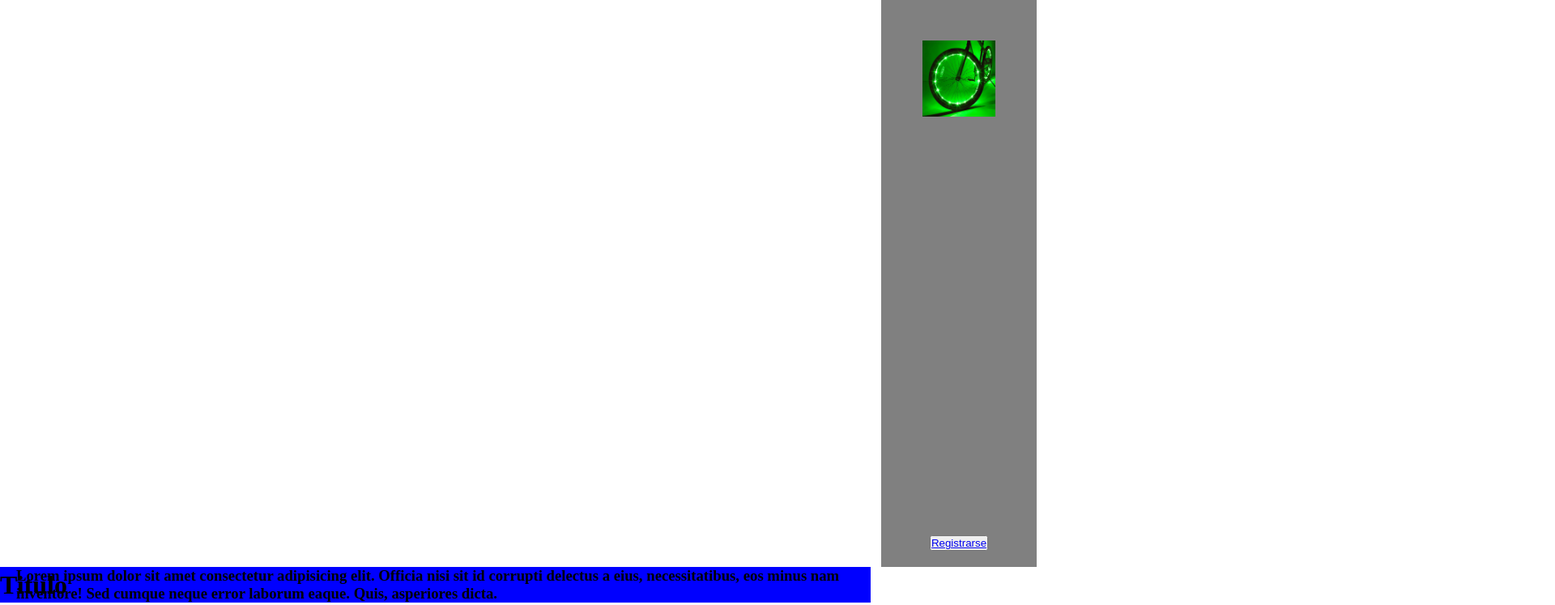
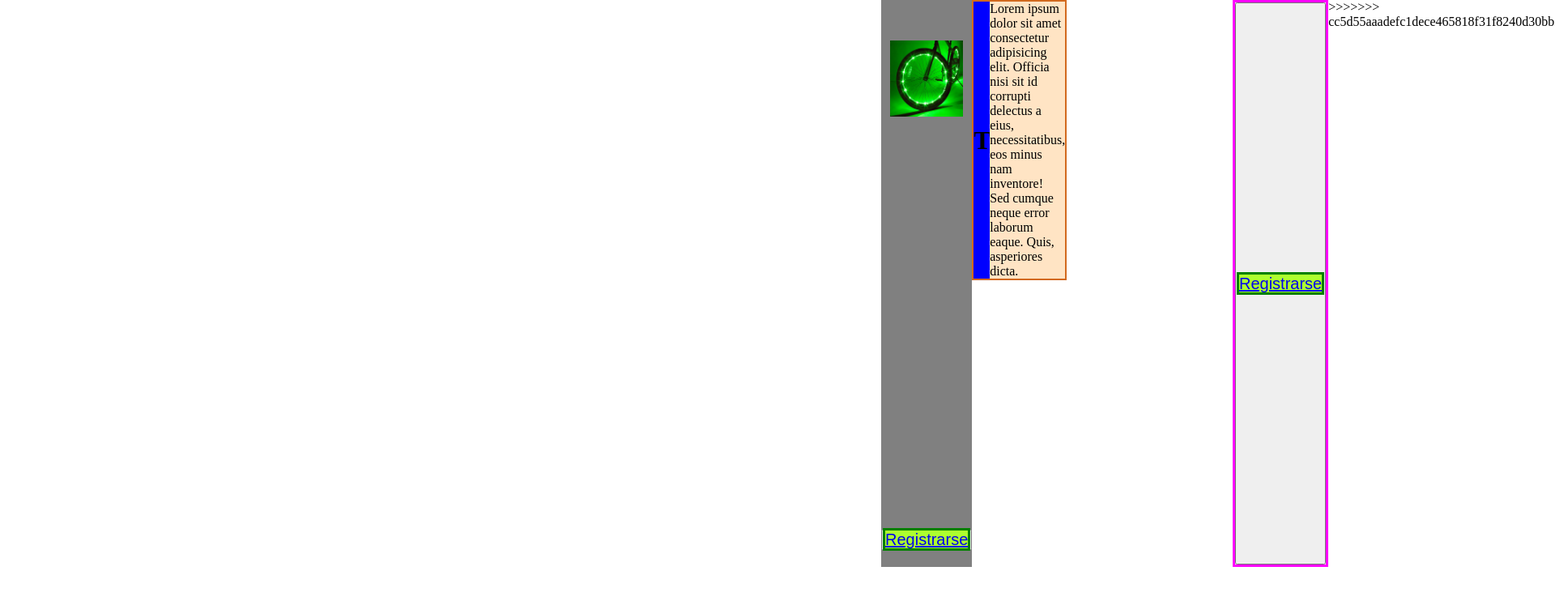
Before and after one commit to Francolu1s/Ciclo3_sprint1, a plain HTML site: page index.html in a window 1280 px wide. Shown: the top 747 px of the page at 81% size, 1920 px wide, since content can reach past the window. Drawn offline with Linux system fonts and the light colour scheme.

Commit message:
Acoplar cambios en pc Camila

```diff
--- a/estilos.css
+++ b/estilos.css
@@ -29,3 +29,36 @@
     width: 20px;
 
 }
+.body{
+    display: flex;
+    width: 100%;
+}
+
+.nav{
+    display: flex;
+    width: 10%;
+    height: 700px;
+    border: 3px solid fuchsia;
+}
+
+.main{
+    display: flex;
+    width: 90%;
+    height: 100%;
+    border: 2px solid chocolate;
+}
+
+p{
+    background-color:bisque;
+}
+
+a{
+    font-size: 20px;
+    background-color: greenyellow;
+    border: 3px green solid;
+}
+
+.btn_Registro{
+    display: flex;
+    width: 100%;
+}
--- a/index.html
+++ b/index.html
@@ -17,7 +17,17 @@
     </nav>
     <main class="main">
         <h1 class="titulo">Titulo</h1>
-        <h3>Lorem ipsum dolor sit amet consectetur adipisicing elit. Officia nisi sit id corrupti delectus a eius, necessitatibus, eos minus nam inventore! Sed cumque neque error laborum eaque. Quis, asperiores dicta.</h3>
+        <p>Lorem ipsum dolor sit amet consectetur adipisicing
+            elit. Officia nisi sit id corrupti delectus a eius,
+            necessitatibus, eos minus nam inventore! Sed cumque
+            neque error laborum eaque. Quis, asperiores dicta.</p>
     </main>
-</body>
-</html>
+
+    <nav id="vertical_nav" class="nav">
+        <img src="" alt="" id="logo_navbar">
+        <button id="btn_Registro" onclick=""><a href="./registro.html"id="link_Registro" target="blank">Registrarse</a></button>
+    </nav>
+
+        </body>
+    </html>
+>>>>>>> cc5d55aaadefc1dece465818f31f8240d30bb2e2
```
Also changed, not shown: registro.html (+2 -1 lines).
